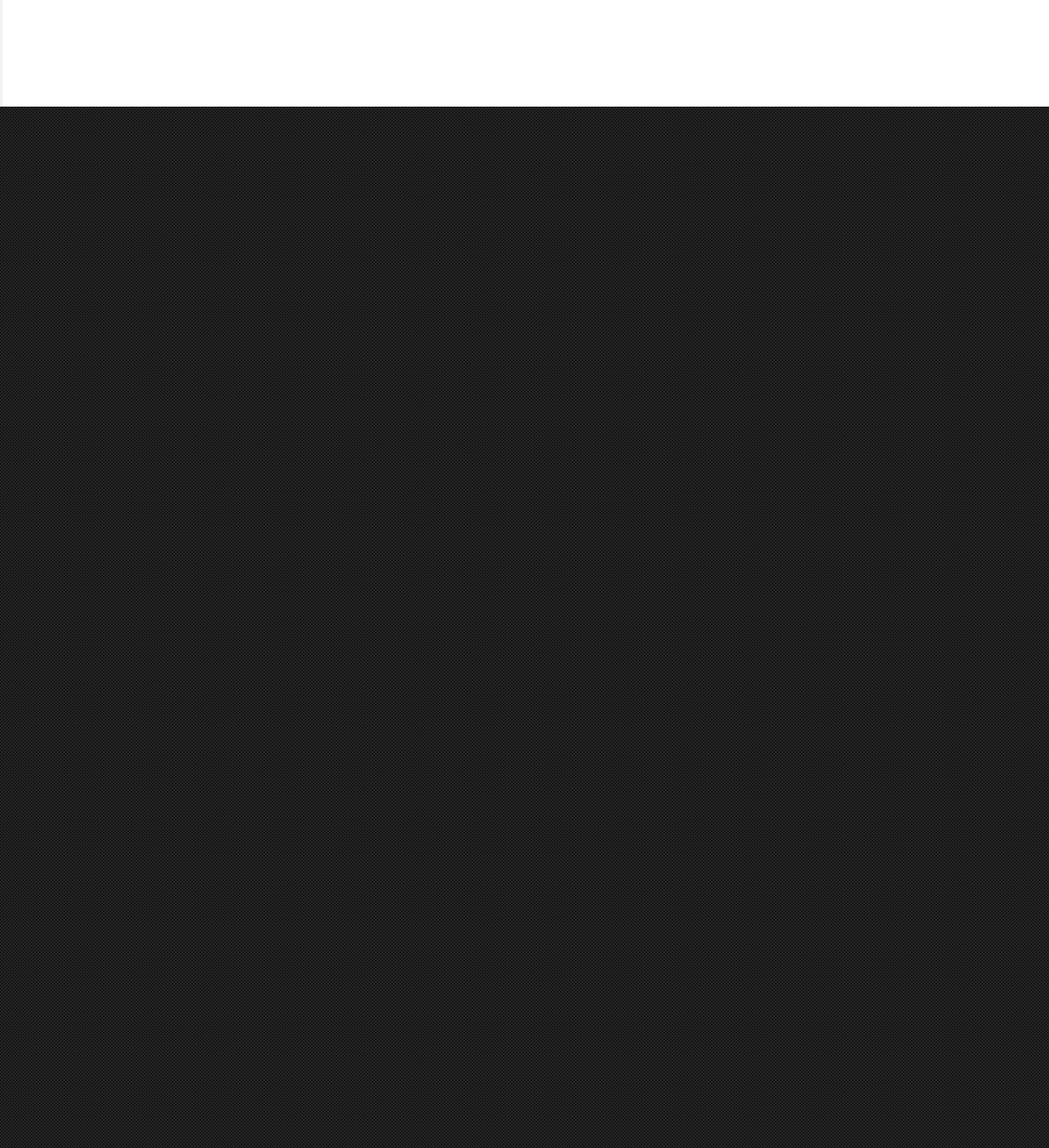
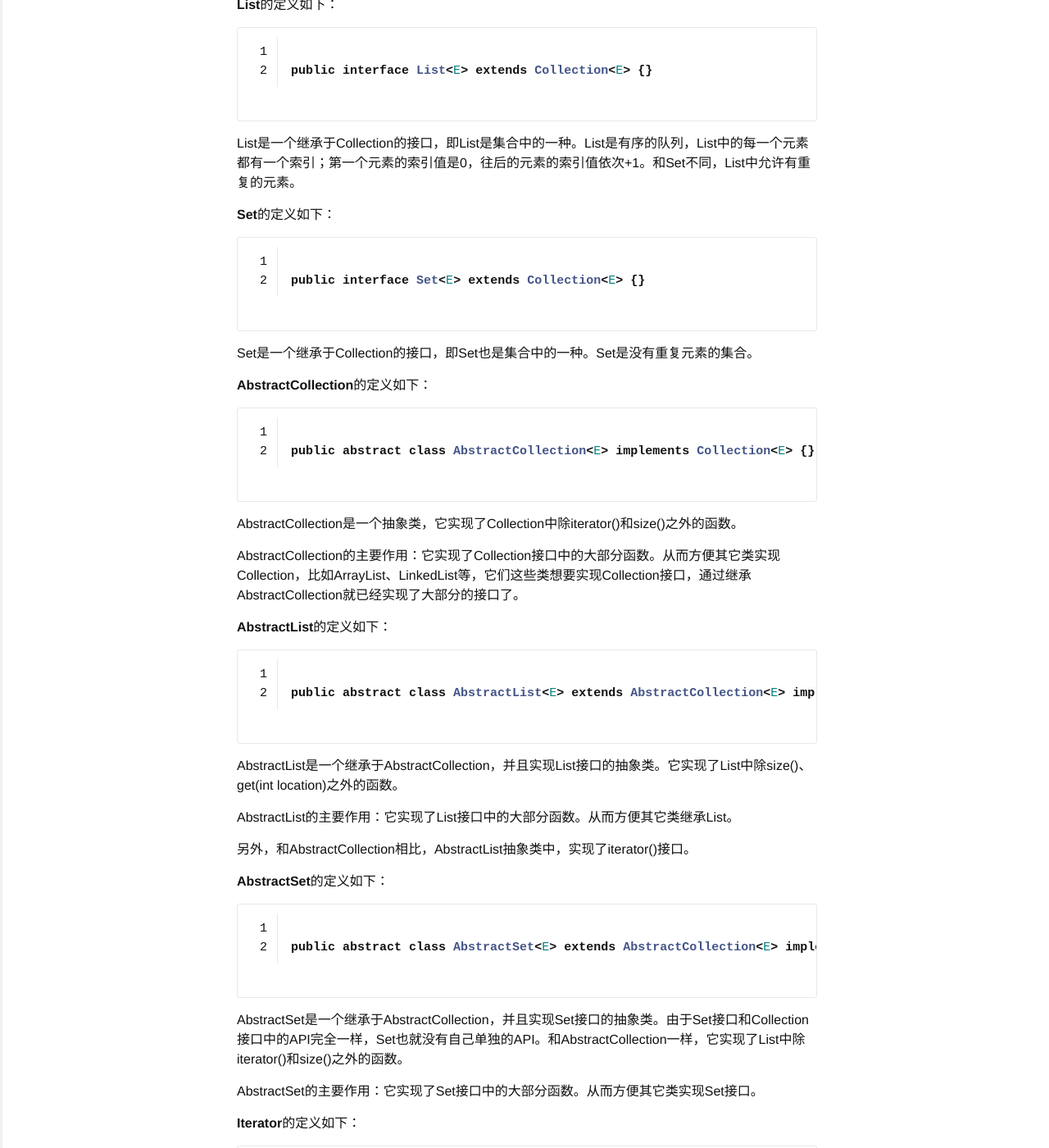
Before and after one commit to wqwljz/killer1994.github.io, a Jekyll site: the page built from _posts/2017-09-11-learn-java-collection.md, in a window 1280 px wide and 1400 px high, scrolled down 2067 px. Shown: the whole window at 82% size. Built offline with Jekyll 4.4.1, drawn with Linux system fonts in a browser that asks for light colours; before the commit the page ends 2197 px from its top, so only the background shows below that; some of the changed text lies outside the part shown.

Commit message:
java collection 2

```diff
--- a/_posts/2017-09-11-learn-java-collection.md
+++ b/_posts/2017-09-11-learn-java-collection.md
@@ -53,7 +53,7 @@ Hashtable虽然继承于Dictionary，但它实现了Map接口。
 
 ### 02 Collection详解
 
-Collection分为List和Set,List和Set都有它们各自的实现类。
+Collection分为List和Set，List和Set都有它们各自的实现类。
 
 为了方便，我们抽象出了AbstractCollection抽象类，它实现了Collection中的绝大部分函数；这样，在Collection的实现类中，我们就可以通过继承AbstractCollection省去重复编码。AbstractList和AbstractSet都继承于AbstractCollection，具体的List实现类继承于AbstractList，而Set的实现类则继承于AbstractSet。
 
@@ -61,10 +61,74 @@ Collection分为List和Set,List和Set都有它们各自的实现类。
 
 **Collection**的定义如下：
 
-`public interface Collection<E> extends Iterable<E> {}`
+{% highlight java linenos %}
+public interface Collection<E> extends Iterable<E> {}
+{% endhighlight %}
 
 它是一个接口，是高度抽象出来的集合，它包含了集合的基本操作：添加、删除、清空、遍历(读取)、是否为空、获取大小、是否保护某元素等等。
 
 **List**的定义如下：
 
-`public interface List<E> extends Collection<E> {}`
+{% highlight java linenos %}
+public interface List<E> extends Collection<E> {}
+{% endhighlight %}
+
+List是一个继承于Collection的接口，即List是集合中的一种。List是有序的队列，List中的每一个元素都有一个索引；第一个元素的索引值是0，往后的元素的索引值依次+1。和Set不同，List中允许有重复的元素。
+
+**Set**的定义如下：
+
+{% highlight java linenos %}
+public interface Set<E> extends Collection<E> {}
+{% endhighlight %}
+
+Set是一个继承于Collection的接口，即Set也是集合中的一种。Set是没有重复元素的集合。
+
+**AbstractCollection**的定义如下：
+
+{% highlight java linenos %}
+public abstract class AbstractCollection<E> implements Collection<E> {}
+{% endhighlight %}
+
+AbstractCollection是一个抽象类，它实现了Collection中除iterator()和size()之外的函数。
+
+AbstractCollection的主要作用：它实现了Collection接口中的大部分函数。从而方便其它类实现Collection，比如ArrayList、LinkedList等，它们这些类想要实现Collection接口，通过继承AbstractCollection就已经实现了大部分的接口了。
+
+**AbstractList**的定义如下：
+
+{% highlight java linenos %}
+public abstract class AbstractList<E> extends AbstractCollection<E> implements List<E> {}
+{% endhighlight %}
+
+AbstractList是一个继承于AbstractCollection，并且实现List接口的抽象类。它实现了List中除size()、get(int location)之外的函数。
+
+AbstractList的主要作用：它实现了List接口中的大部分函数。从而方便其它类继承List。
+
+另外，和AbstractCollection相比，AbstractList抽象类中，实现了iterator()接口。
+
+**AbstractSet**的定义如下：
+
+{% highlight java linenos %}
+public abstract class AbstractSet<E> extends AbstractCollection<E> implements Set<E> {}
+{% endhighlight %}
+
+AbstractSet是一个继承于AbstractCollection，并且实现Set接口的抽象类。由于Set接口和Collection接口中的API完全一样，Set也就没有自己单独的API。和AbstractCollection一样，它实现了List中除iterator()和size()之外的函数。
+
+AbstractSet的主要作用：它实现了Set接口中的大部分函数。从而方便其它类实现Set接口。
+
+**Iterator**的定义如下：
+
+{% highlight java linenos %}
+public interface Iterator<E> {}
+{% endhighlight %}
+
+Iterator是一个接口，它是集合的迭代器。集合可以通过Iterator去遍历集合中的元素。Iterator提供的API接口，包括：是否存在下一个元素、获取下一个元素、删除当前元素。
+
+注意：Iterator遍历Collection时，是fail-fast机制的。即，当某一个线程A通过iterator去遍历某集合的过程中，若该集合的内容被其他线程所改变了；那么线程A访问集合时，就会抛出ConcurrentModificationException异常，产生fail-fast事件。关于fail-fast的详细内容，我们会在后面专门进行说明??
+
+**ListIterator**的定义如下：
+
+{% highlight java linenos %}
+public interface ListIterator<E> extends Iterator<E> {}
+{% endhighlight %}
+
+ListIterator是一个继承于Iterator的接口，它是队列迭代器。专门用于便利List，能提供向前/向后遍历。相比于Iterator，它新增了添加、是否存在上一个元素、获取上一个元素等等API接口。
```
Also changed, not shown: _posts/2017-09-16-learn-java-collection-2.md (added, +175 -0 lines).
